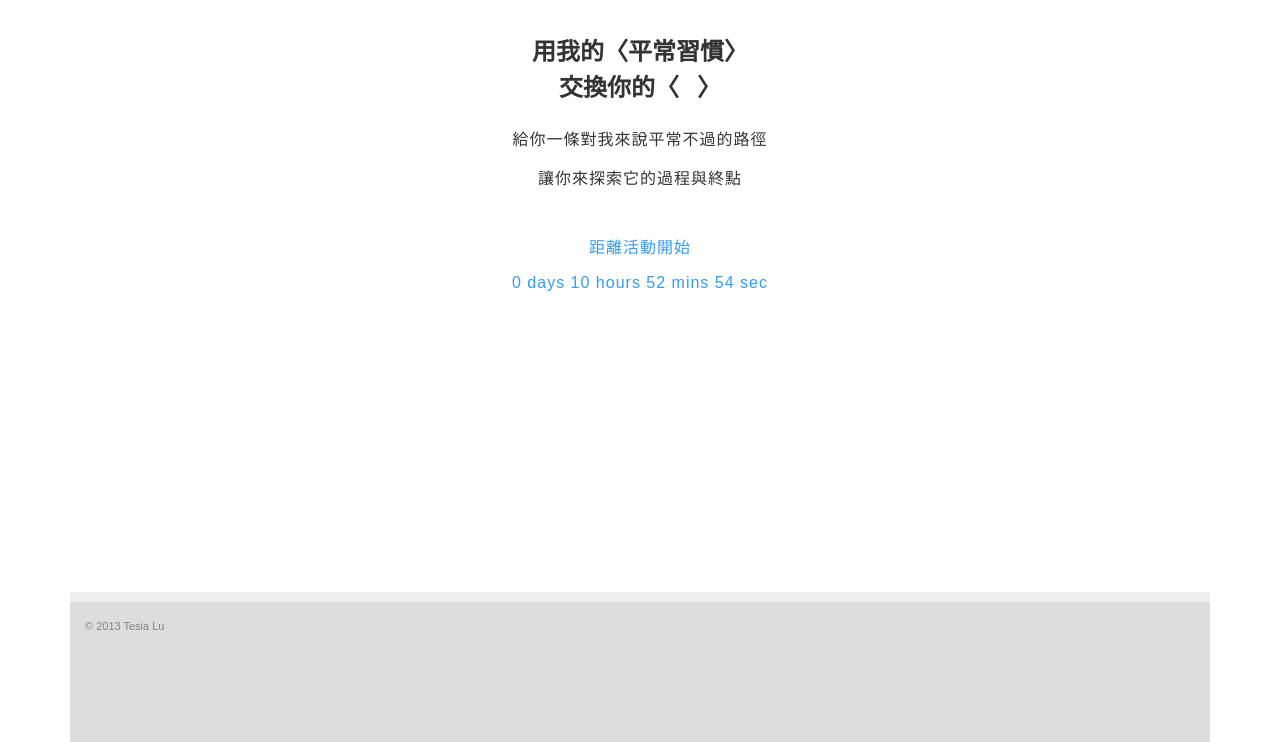
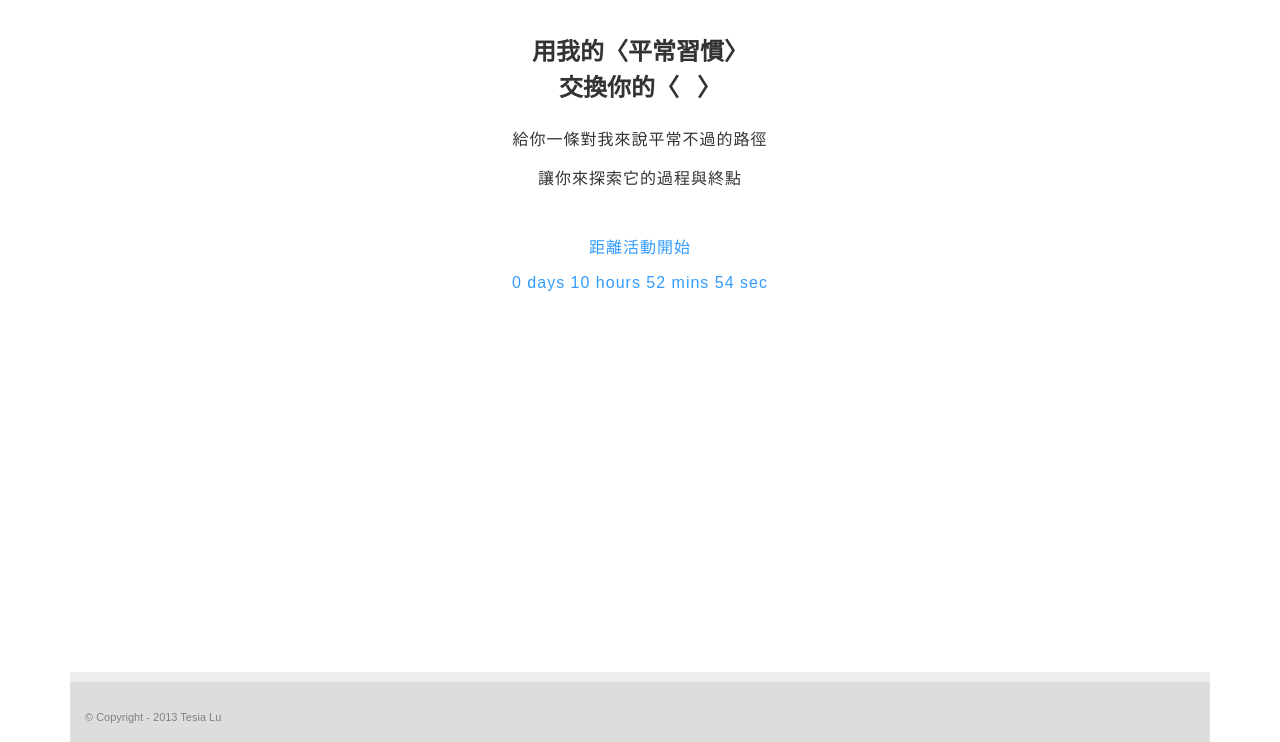
Before and after one commit to starsirius/the-ordinary-01, a plain HTML site: page index.html in a window 1280 px wide. Shown: the part 58-800 px from the top of the page. Drawn offline with nearby package versions, Linux system fonts and the light colour scheme.

Commit message:
Footer front-end changes.

```diff
--- a/css/style.css
+++ b/css/style.css
@@ -210,7 +210,7 @@ html, body, .container { height: 100% }
   min-height: 100%;
   height: auto !important; /* min-height hack for IE6 */
   height: 100%;            /* min-height hack for IE6 */
-  margin: 0 auto -150px;
+  margin: 0 auto -70px;
 }
 
 .footer {
@@ -219,10 +219,11 @@ html, body, .container { height: 100% }
   padding: 15px;
   color: #808080;
   font-size: 11px;
+  line-height: 40px;
 }
 
-.push { height: 180px; }
-.footer { height: 150px; }
+.push { height: 100px; }
+.footer { height: 70px; }
 
 .gallery-item {
   width: 15%;
--- a/index.html
+++ b/index.html
@@ -209,7 +209,7 @@
       </div>
 
       <footer class="footer">
-        <p>&copy; 2013 Tesia Lu</p>
+      <div>&copy; Copyright - 2013 Tesia Lu</div>
       </footer>
 
     </div> <!-- /container -->
```
